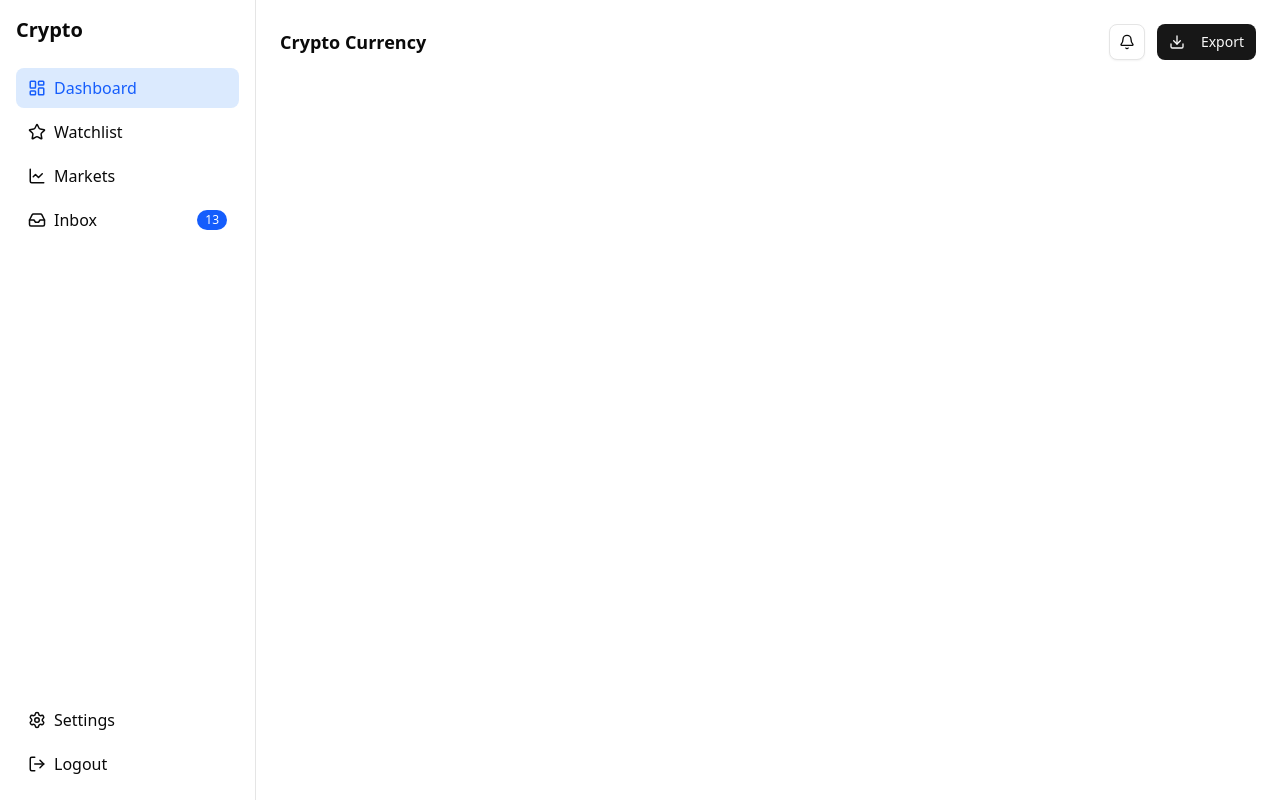
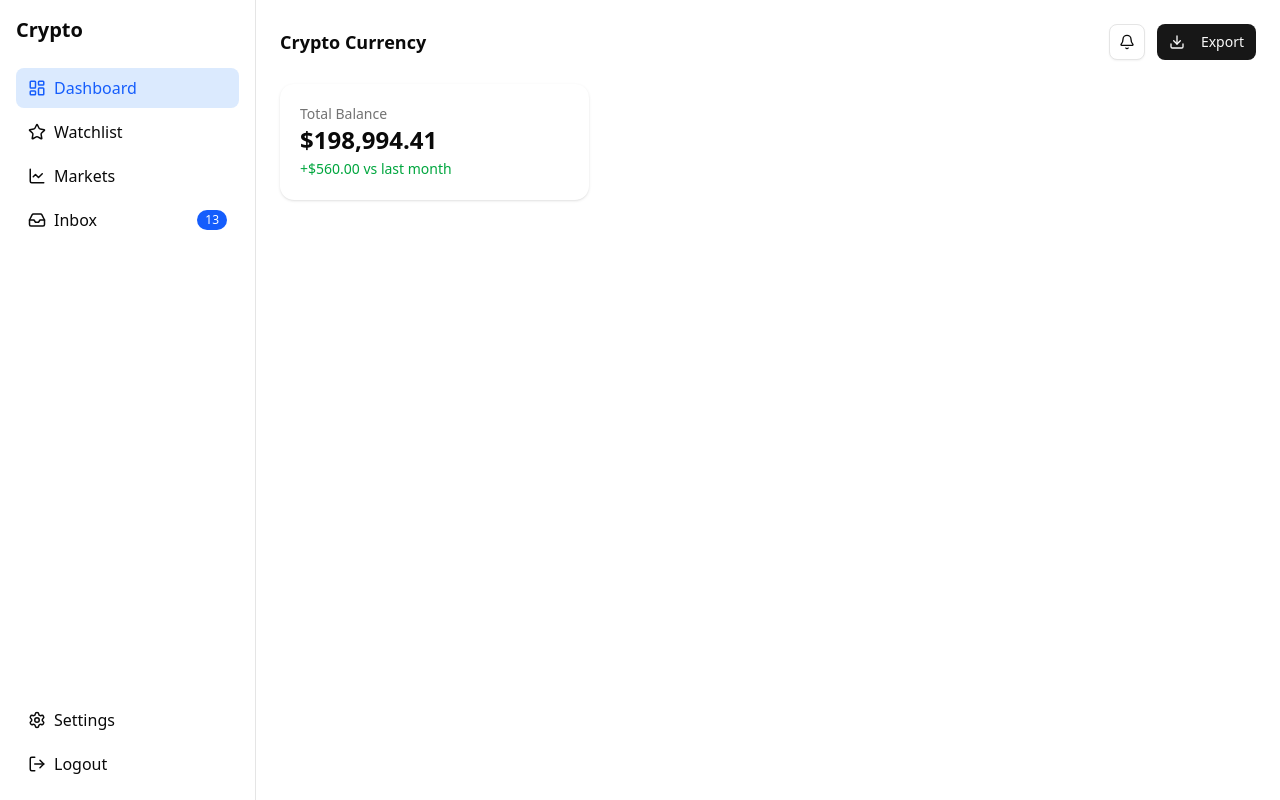
Before and after one commit to kishorekumargr/crypto-dashboard, a Next.js app: page / in a window 1280 px wide. Built offline with nearby package versions, Linux system fonts and the light colour scheme.

Commit message:
Add balance card

```diff
--- a/app/page.tsx
+++ b/app/page.tsx
@@ -1,7 +1,11 @@
+import BalanceCard from "@/components/dashboard/BalanceCard";
+
 export default function Dashboard() {
   return (
     <div className="grid grid-cols-1 lg:grid-cols-3 gap-6">
-      <div className="space-y-6"></div>
+      <div className="space-y-6">
+        <BalanceCard />
+      </div>
       <div className="lg:col-span-2 space-y-6"></div>
     </div>
   );
--- /dev/null
+++ b/components/dashboard/BalanceCard.tsx
@@ -0,0 +1,9 @@
+export default function BalanceCard() {
+  return (
+    <div className="bg-white rounded-xl p-5 shadow-sm">
+      <p className="text-sm text-muted-foreground">Total Balance</p>
+      <h3 className="text-2xl font-bold">$198,994.41</h3>
+      <span className="text-green-600 text-sm">+$560.00 vs last month</span>
+    </div>
+  );
+}
```
